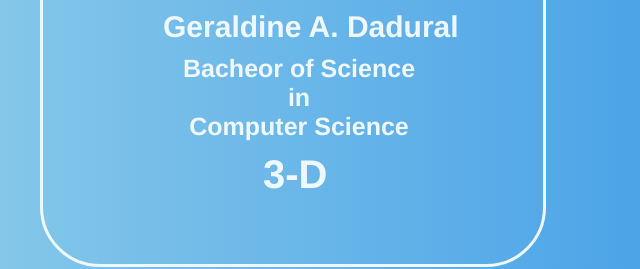
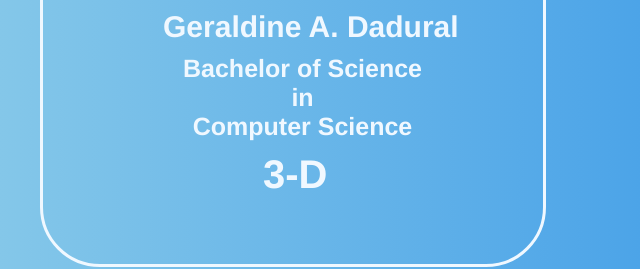
Before and after one commit to GeraldineDadural/Web_Programing, a plain HTML site: page index.html in a window 1280 px wide. Shown: the part 459-728 px from the top of the page, 0-640 px from the left. Drawn offline with Linux system fonts and the light colour scheme.

Commit message:
Update index.html

```diff
--- a/index.html
+++ b/index.html
@@ -18,7 +18,7 @@
         <img src="components/me.jpg" id="img1"/>
         <h2><u>Student</u></h2>
         <h3>Geraldine A. Dadural</h3>
-        <h4>Bacheor of Science</br> in</br> Computer Science</h4>
+        <h4>Bachelor of Science</br> in</br> Computer Science</h4>
         <h5>3-D</h5>
     </div>
 <div id="ass">
```
